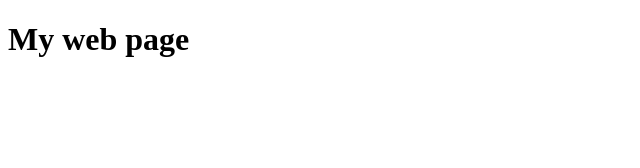
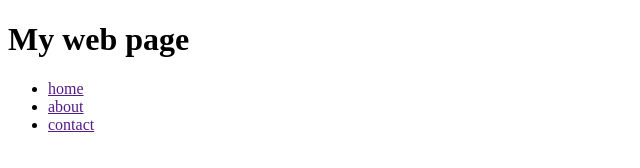
Before and after one commit to darkside88744/gitsampletest, a plain HTML site: page index.html in a window 1280 px wide. Shown: the whole page, without its empty margins (0-640 px from the left). Drawn offline with Linux system fonts and the light colour scheme.

Commit message:
index page update with nav bar

```diff
--- a/index.html
+++ b/index.html
@@ -9,5 +9,14 @@
     <header>
          <h1>My web page</h1>
     </header>
+    <nav>
+        <ul>
+            <li><a href="">home</a></li>
+            <li><a href="">about</a></li>
+            <li><a href="">contact</a></li>
+
+
+        </ul>
+    </nav>
 </body>
 </html>
```
